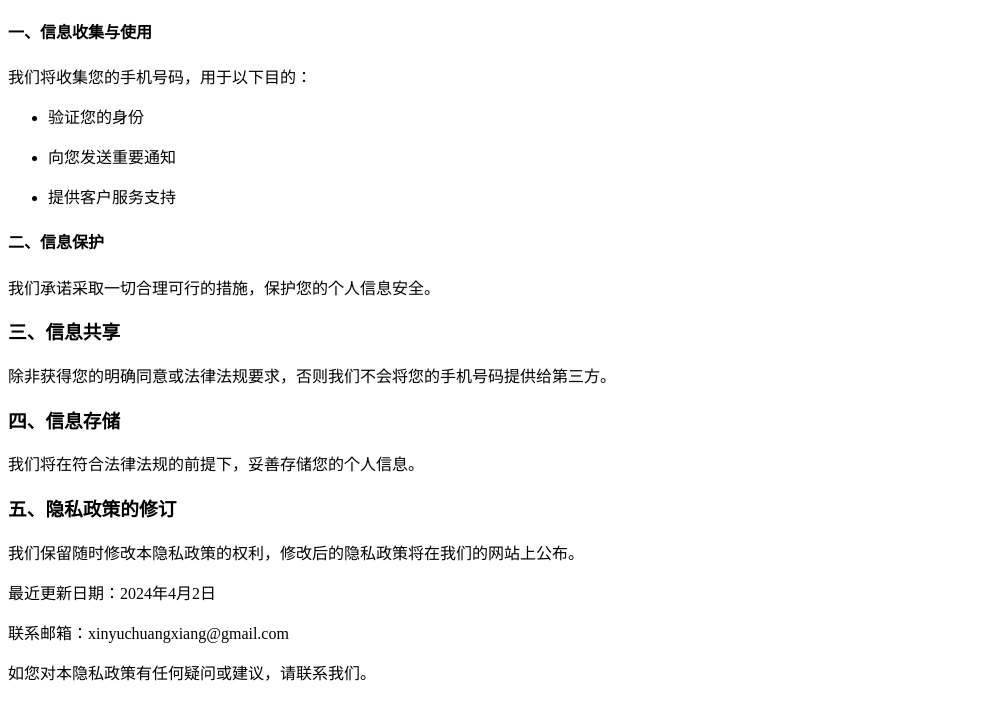
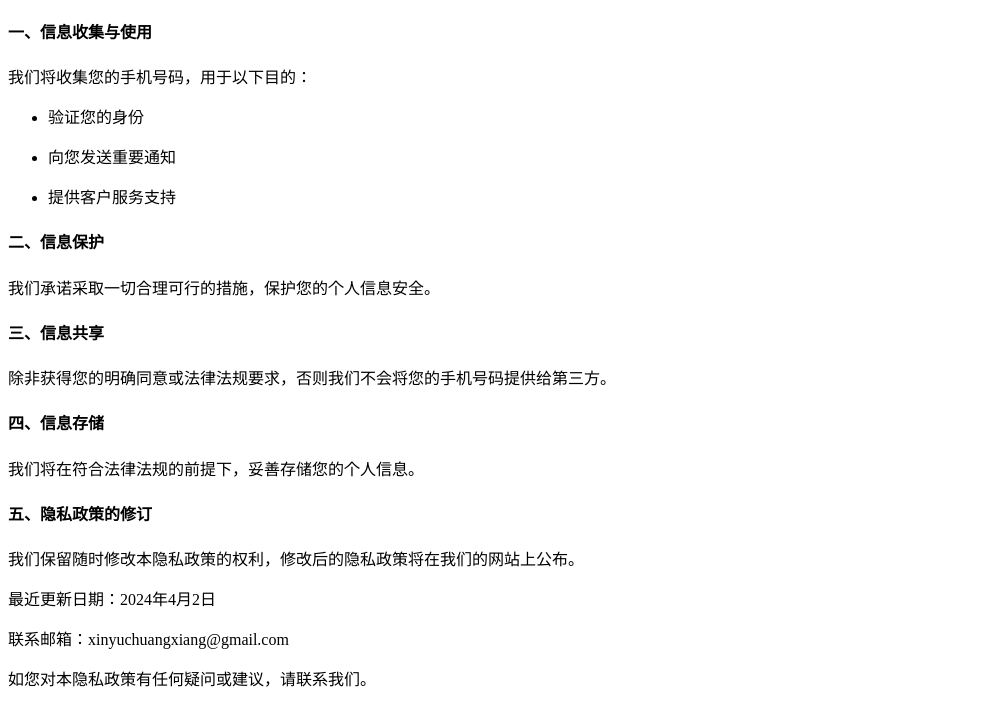
Before and after one commit to xinyuchuangxiang/app, a plain HTML site: page index.html in a window 1280 px wide. Shown: the part 91-800 px from the top of the page, without its empty margins (0-1005 px from the left). Drawn offline with Linux system fonts and the light colour scheme.

Commit message:
更新样式

```diff
--- a/index.html
+++ b/index.html
@@ -27,15 +27,15 @@
 
     <p>我们承诺采取一切合理可行的措施，保护您的个人信息安全。</p>
 
-    <h3>三、信息共享</h3>
+    <h4>三、信息共享</h4>
 
     <p>除非获得您的明确同意或法律法规要求，否则我们不会将您的手机号码提供给第三方。</p>
 
-    <h3>四、信息存储</h3>
+    <h4>四、信息存储</h4>
 
     <p>我们将在符合法律法规的前提下，妥善存储您的个人信息。</p>
 
-    <h3>五、隐私政策的修订</h3>
+    <h4>五、隐私政策的修订</h4>
 
     <p>我们保留随时修改本隐私政策的权利，修改后的隐私政策将在我们的网站上公布。</p>
 
```
